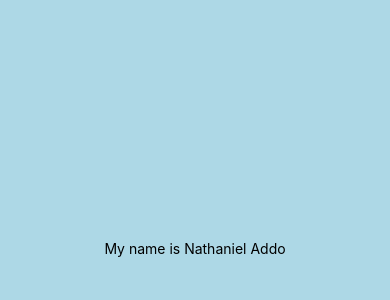
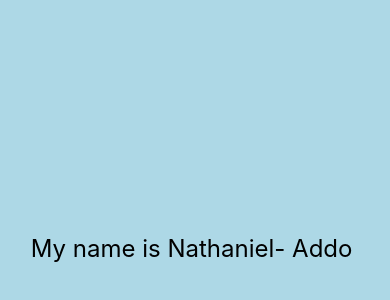
Before and after one commit to NathanielAddo/rn-assignment2-11352845, a React Native app: screen / in a window 390 px wide. Shown: the part 174-474 px from the top of the page. Built offline with nearby package versions, Linux system fonts and the light colour scheme.

Commit message:
Bolden name

```diff
--- a/App.js
+++ b/App.js
@@ -4,7 +4,8 @@ import { StyleSheet, Text, View } from 'react-native';
 export default function App() {
   return (
     <View style={styles.container}>
-      <Text>My name is Nathaniel Addo</Text>
+      <Text style={styles.text}>
+        My name is <Text style={styles.boldText}>Nathaniel- Addo</Text> </Text>
       <StatusBar style="auto" />
     </View>
   );
```
